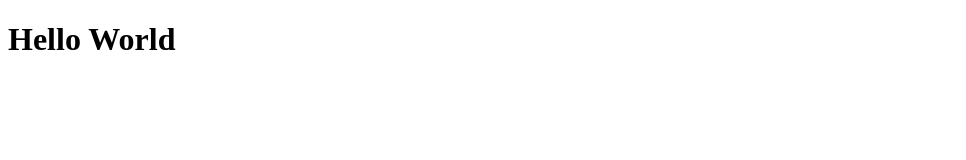
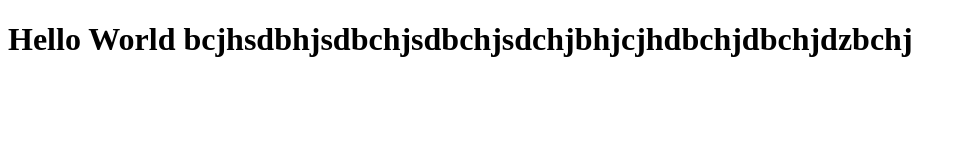
Before and after one commit to akhi1817/sample1, a plain HTML site: page index.html in a window 1280 px wide. Shown: the whole page, without its empty margins (0-966 px from the left). Drawn offline with Linux system fonts and the light colour scheme.

Commit message:
first commit

```diff
--- a/index.html
+++ b/index.html
@@ -7,7 +7,7 @@
 </head>
 <body>
     <h1>Hello World
-
+        bcjhsdbhjsdbchjsdbchjsdchjbhjcjhdbchjdbchjdzbchj
     </h1>
 </body>
 </html>
```
